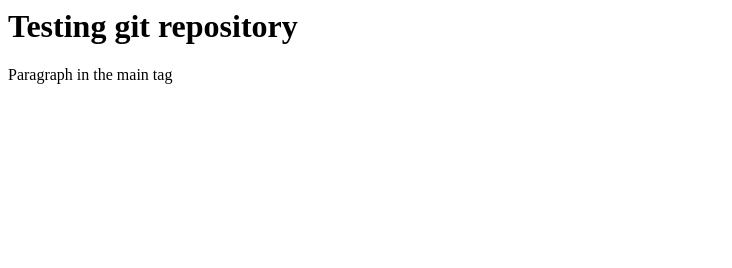
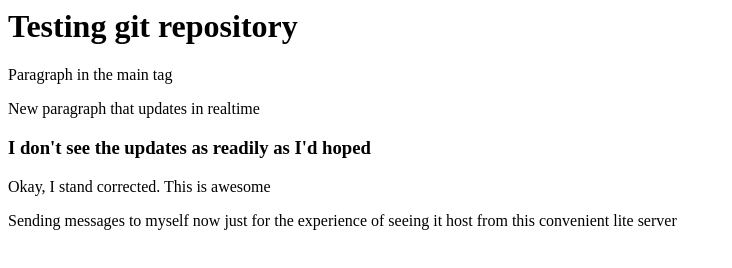
Before and after one commit to pragmatist2015/front-end-web-ui, a website: page index.html in a window 1280 px wide. Shown: the whole page, without its empty margins (0-732 px from the left). Drawn offline with Linux system fonts and the light colour scheme.

Commit message:
fifth commit pushing package.json to repository 21:54 4-2-2020

```diff
--- a/index.html
+++ b/index.html
@@ -9,6 +9,10 @@
       <main>
         <h1>Testing git repository</h1>
         <p>Paragraph in the main tag<p>
+        <p>New paragraph that updates in realtime</p>
+        <h3>I don't see the updates as readily as I'd hoped</h3>
+        <p>Okay, I stand corrected. This is awesome</p>
+        <p>Sending messages to myself now just for the experience of seeing it host from this convenient lite server</p>
       </main>
   </body>
 </html>
```
Also changed, not shown: package.json (added, +24 -0 lines), 2 other files.
